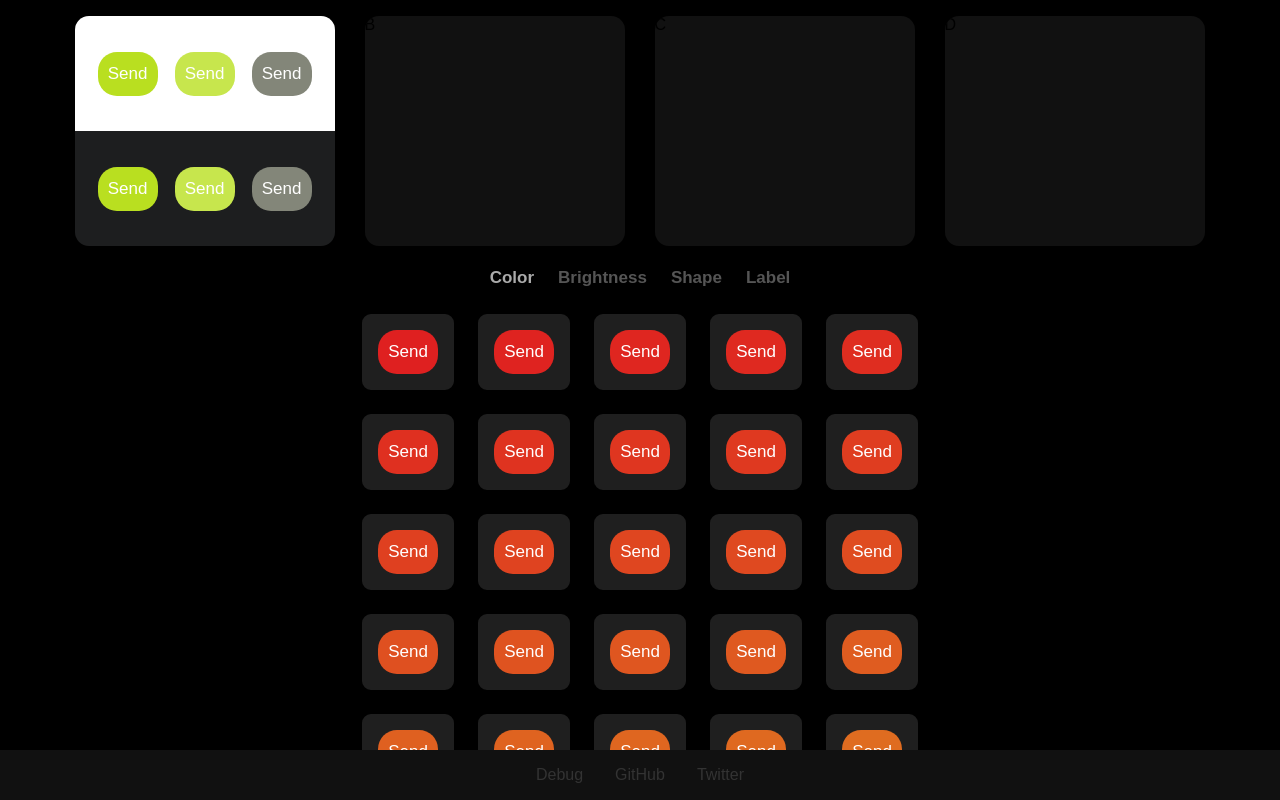
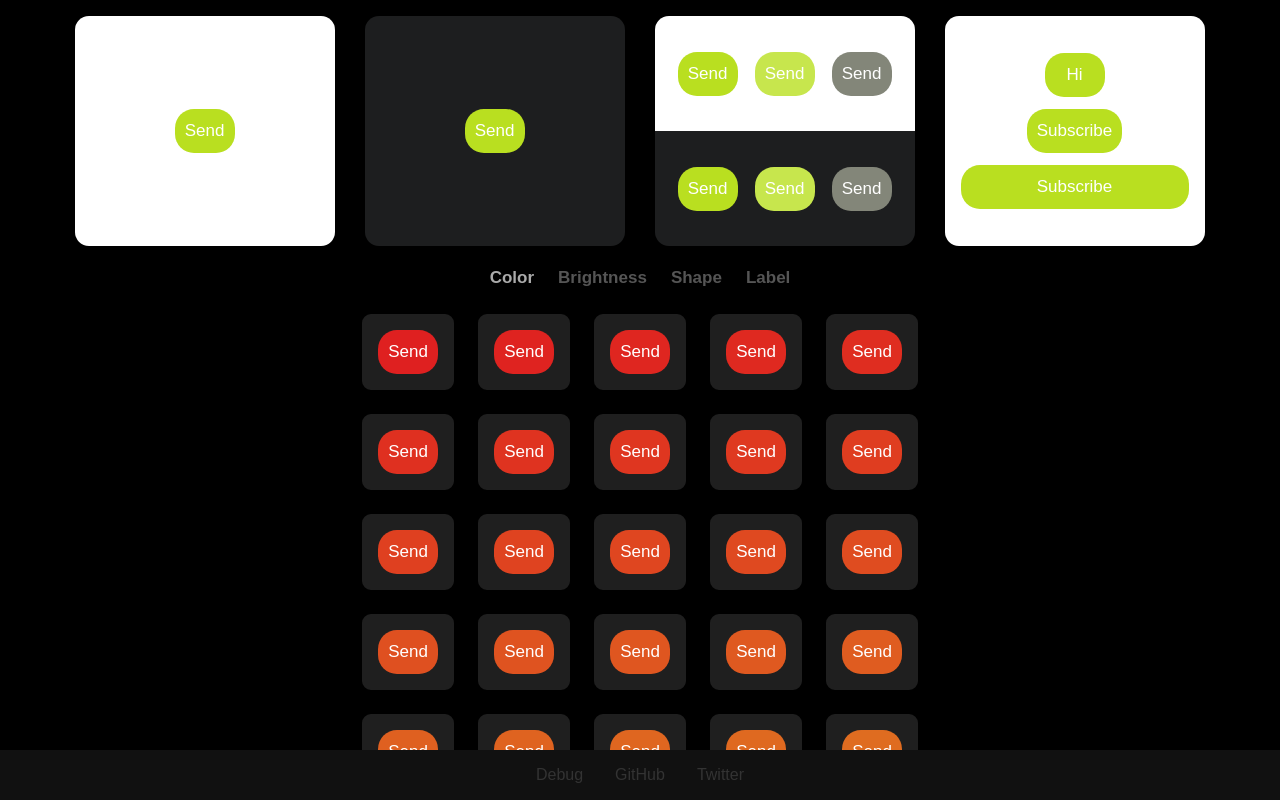
Before and after one commit to andyjakubowski/button-lab, a website: page dist/index.html in a window 1280 px wide. Drawn offline with Linux system fonts and the light colour scheme.

Commit message:
Add new preview elements

```diff
--- a/dist/index.html
+++ b/dist/index.html
@@ -40,6 +40,20 @@
               <div class="preview__element preview-light-dark">
                 <div class="preview-light-dark__pane preview-light-dark__pane_light">
                   <div class="button button_idle"><span class="button__label">Send</span></div>
+                </div>
+              </div>
+            </div>
+            <div class="scroll__element-container">
+              <div class="preview__element preview-light-dark">
+                <div class="preview-light-dark__pane preview-light-dark__pane_dark">
+                  <div class="button button_idle"><span class="button__label">Send</span></div>
+                </div>
+              </div>
+            </div>
+            <div class="scroll__element-container">
+              <div class="preview__element preview-light-dark">
+                <div class="preview-light-dark__pane preview-light-dark__pane_light">
+                  <div class="button button_idle"><span class="button__label">Send</span></div>
                   <div class="button button_hover"><span class="button__label">Send</span></div>
                   <div class="button button_disabled"><span class="button__label">Send</span></div>
                 </div>
@@ -50,9 +64,19 @@
                 </div>
               </div>
             </div>
-            <div class="scroll__element-container">B</div>
-            <div class="scroll__element-container">C</div>
-            <div class="scroll__element-container">D</div>
+            <div class="scroll__element-container">
+              <div class="preview__element preview-widths">
+                  <div class="preview-widths__width-container preview-widths__width-container_min">
+                    <div class="button button_idle"><span class="button__label">Hi</span></div>
+                  </div>
+                  <div class="preview-widths__width-container preview-widths__width-container_normal">
+                    <div class="button button_idle"><span class="button__label">Subscribe</span></div>
+                  </div>
+                  <div class="preview-widths__width-container preview-widths__width-container_full-width">
+                    <div class="button button_idle"><span class="button__label">Subscribe</span></div>
+                  </div>
+              </div>
+            </div>
           </div>
 
         </div>
--- a/dist/styles.css
+++ b/dist/styles.css
@@ -70,18 +70,6 @@ main {
   scroll-snap-align: center;
 }
 
-.scroll__element-container:nth-child(2) {
-  background-color: #111;
-}
-
-.scroll__element-container:nth-child(3) {
-  background-color: #111;
-}
-
-.scroll__element-container:nth-child(4) {
-  background-color: #111;
-}
-
 .scroll__element-container:first-of-type {
   margin-inline-start: var(--scroll-element-margin-inline);
 }
@@ -92,7 +80,6 @@ main {
 
 .preview__element {
   height: 100%;
-  /* background-color: gray; */
 }
 
 .preview-light-dark {
@@ -117,10 +104,32 @@ main {
   background-color: #1d1e1f;
 }
 
+.preview-widths {
+  padding: 0 16px;
+
+  display: flex;
+  flex-direction: column;
+  justify-content: center;
+
+  background-color: white;
+}
+
+.preview-widths__width-container {
+  align-self: center;
+}
+
+.preview-widths__width-container:not(:first-of-type) {
+  margin-block-start: 12px;
+}
+
+.preview-widths__width-container_full-width {
+  align-self: stretch;
+}
+
 .button {
   box-sizing: border-box;
   padding: 0 10px;
-  width: 60px;
+  min-width: 60px;
   height: 44px;
   border-radius: 4px;
 
```
